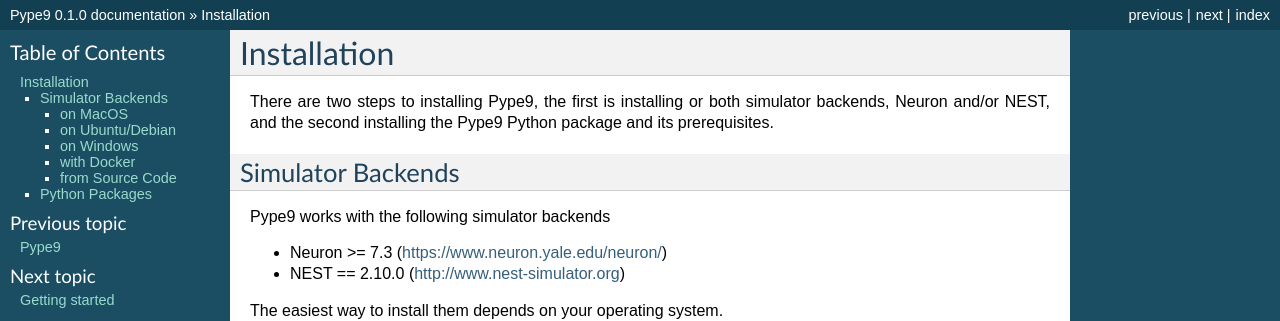
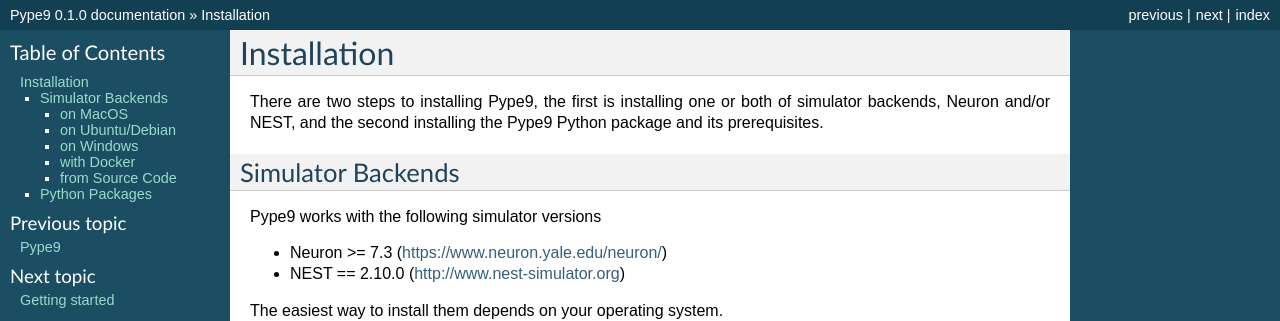
Before and after one commit to NeuralEnsemble/pype9, a Sphinx documentation site: the page built from doc/source/installation.rst, in a window 1280 px wide. Shown: the top 321 px of the page. Built offline with Sphinx 7.4.7, drawn with Linux system fonts in a browser that asks for light colours; pages that are not in the unit, such as notebooks, are missing from menus.

Commit message:
touched up installation docs

```diff
--- a/doc/source/installation.rst
+++ b/doc/source/installation.rst
@@ -2,13 +2,13 @@
 Installation
 ============
 
-There are two steps to installing Pype9, the first is installing or both
-simulator backends, Neuron and/or NEST, and the second installing the Pype9
+There are two steps to installing Pype9, the first is installing one or both
+of simulator backends, Neuron and/or NEST, and the second installing the Pype9
 Python package and its prerequisites.
 
 Simulator Backends
 ------------------
-Pype9 works with the following simulator backends
+Pype9 works with the following simulator versions
 
 * Neuron >= 7.3   (https://www.neuron.yale.edu/neuron/)
 * NEST == 2.10.0  (http://www.nest-simulator.org)
```
